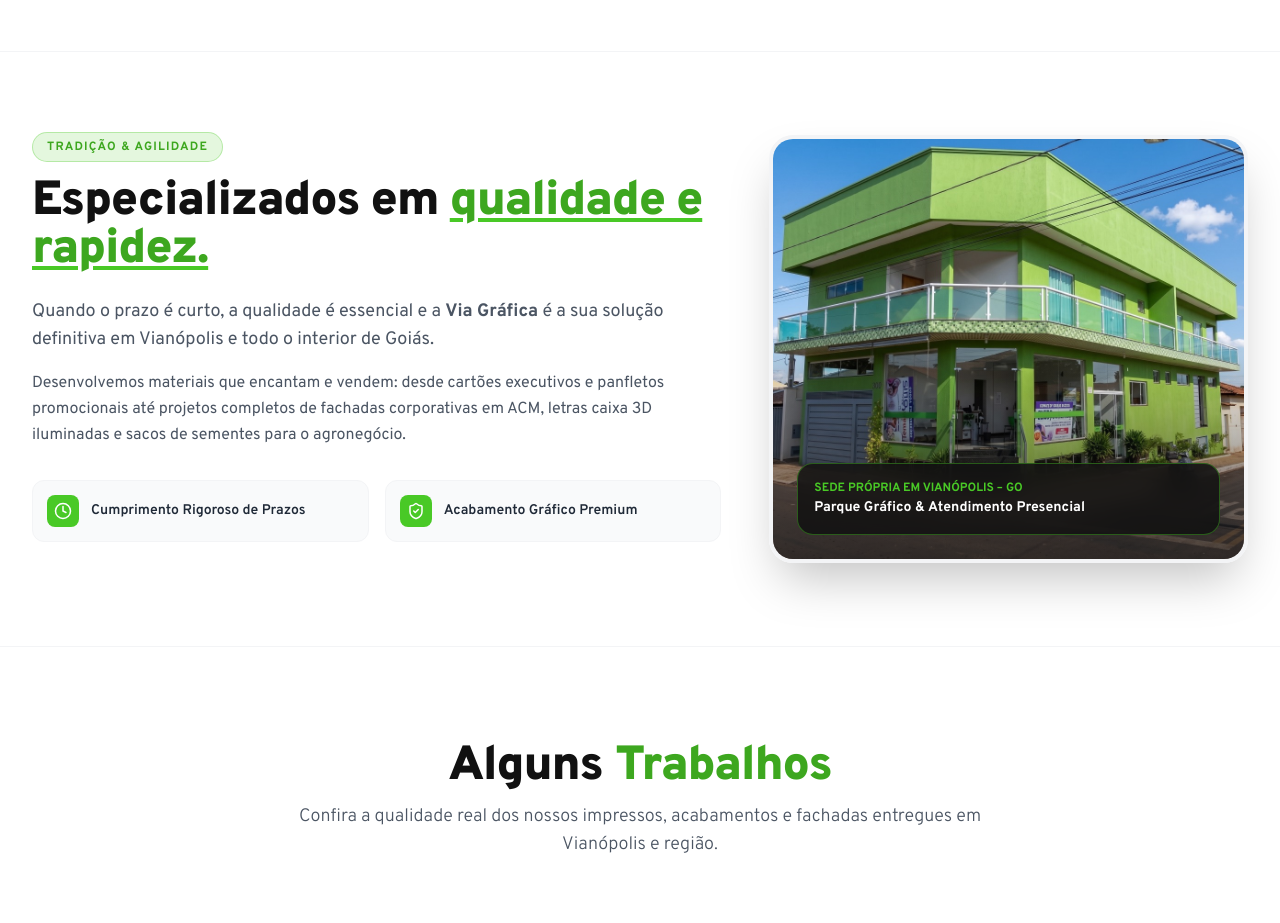
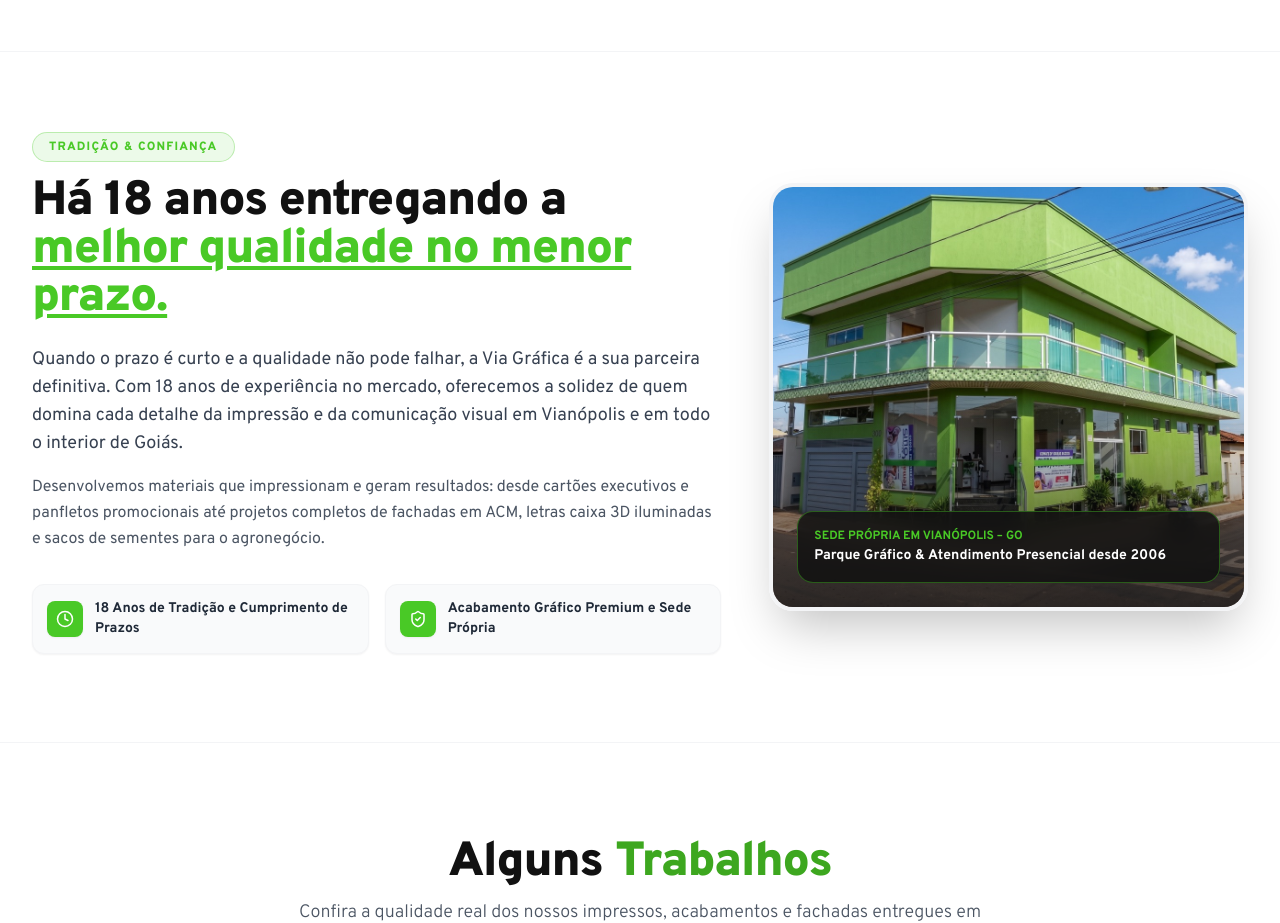
Before and after one commit to viagraficavps-star/via-grafica-landing, a React (Vite) app: page / in a window 1280 px wide. Shown: the part 1140-2063 px from the top of the page. Built offline with nearby package versions, Linux system fonts and the light colour scheme; the HTML template or start-up script is replaced by a standard one.

Commit message:
Update About section copy: 18 anos de tradição e diferenciais

```diff
--- a/src/components/About.jsx
+++ b/src/components/About.jsx
@@ -10,39 +10,43 @@
 
           {/* Left Narrative Column */}
           <div className="lg:col-span-7 flex flex-col items-start">
-            <span className="text-xs font-bold uppercase tracking-widest text-neon-dark bg-neon/15 px-3.5 py-1.5 rounded-full mb-4 border border-neon/30">
-              Tradição & Agilidade
+
+            {/* Tagline Superior */}
+            <span className="text-xs font-extrabold uppercase tracking-widest text-[#49C926] bg-[#49C926]/10 px-4 py-1.5 rounded-full mb-4 border border-[#49C926]/30">
+              TRADIÇÃO & CONFIANÇA
             </span>
 
+            {/* Título Principal */}
             <h2 className="font-heading text-3xl sm:text-4xl lg:text-5xl font-black text-dark tracking-tight leading-tight mb-6">
-              Especializados em <span className="text-neon-dark underline decoration-neon decoration-4 underline-offset-4">qualidade e rapidez.</span>
+              Há 18 anos entregando a <span className="text-[#49C926] underline decoration-[#49C926] decoration-4 underline-offset-4">melhor qualidade no menor prazo.</span>
             </h2>
 
-            <p className="text-gray-600 text-base sm:text-lg leading-relaxed mb-4">
-              Quando o prazo é curto, a qualidade é essencial e a <strong>Via Gráfica</strong> é a sua solução definitiva em Vianópolis e todo o interior de Goiás.
+            {/* Texto Apoiador */}
+            <p className="text-gray-700 text-base sm:text-lg leading-relaxed mb-4">
+              Quando o prazo é curto e a qualidade não pode falhar, a Via Gráfica é a sua parceira definitiva. Com 18 anos de experiência no mercado, oferecemos a solidez de quem domina cada detalhe da impressão e da comunicação visual em Vianópolis e em todo o interior de Goiás.
             </p>
 
             <p className="text-gray-600 text-base leading-relaxed mb-8">
-              Desenvolvemos materiais que encantam e vendem: desde cartões executivos e panfletos promocionais até projetos completos de fachadas corporativas em ACM, letras caixa 3D iluminadas e sacos de sementes para o agronegócio.
+              Desenvolvemos materiais que impressionam e geram resultados: desde cartões executivos e panfletos promocionais até projetos completos de fachadas em ACM, letras caixa 3D iluminadas e sacos de sementes para o agronegócio.
             </p>
 
-            {/* Feature Checklist Grid */}
-            <div className="grid grid-cols-1 sm:grid-cols-2 gap-4 w-full mb-6">
-              <div className="flex items-center gap-3 p-3.5 rounded-xl bg-gray-50 border border-gray-100">
-                <div className="w-8 h-8 rounded-lg bg-neon text-white font-bold flex items-center justify-center flex-shrink-0">
+            {/* Diferenciais Rápidos (Pílulas) */}
+            <div className="grid grid-cols-1 sm:grid-cols-2 gap-4 w-full mb-2">
+              <div className="flex items-center gap-3 p-3.5 rounded-xl bg-gray-50 border border-gray-100 shadow-sm">
+                <div className="w-9 h-9 rounded-lg bg-[#49C926] text-white font-bold flex items-center justify-center flex-shrink-0 shadow-sm">
                   <Clock size={18} />
                 </div>
-                <span className="text-xs sm:text-sm font-semibold text-gray-800">
-                  Cumprimento Rigoroso de Prazos
+                <span className="text-xs sm:text-sm font-bold text-gray-800">
+                  18 Anos de Tradição e Cumprimento de Prazos
                 </span>
               </div>
 
-              <div className="flex items-center gap-3 p-3.5 rounded-xl bg-gray-50 border border-gray-100">
-                <div className="w-8 h-8 rounded-lg bg-neon text-white font-bold flex items-center justify-center flex-shrink-0">
+              <div className="flex items-center gap-3 p-3.5 rounded-xl bg-gray-50 border border-gray-100 shadow-sm">
+                <div className="w-9 h-9 rounded-lg bg-[#49C926] text-white font-bold flex items-center justify-center flex-shrink-0 shadow-sm">
                   <ShieldCheck size={18} />
                 </div>
-                <span className="text-xs sm:text-sm font-semibold text-gray-800">
-                  Acabamento Gráfico Premium
+                <span className="text-xs sm:text-sm font-bold text-gray-800">
+                  Acabamento Gráfico Premium e Sede Própria
                 </span>
               </div>
             </div>
@@ -57,11 +61,11 @@
                 alt="Sede Própria da Via Gráfica em Vianópolis - GO"
                 className="w-full h-[420px] object-cover group-hover:scale-105 transition-transform duration-700"
               />
-              <div className="absolute inset-0 bg-gradient-to-t from-dark/70 via-transparent to-transparent"></div>
+              <div className="absolute inset-0 bg-gradient-to-t from-dark/75 via-transparent to-transparent"></div>
 
-              <div className="absolute bottom-6 left-6 right-6 text-white bg-dark/85 backdrop-blur-md p-4 rounded-2xl border border-neon/40">
-                <p className="text-xs font-bold text-neon uppercase mb-0.5">Sede Própria em Vianópolis – GO</p>
-                <h4 className="font-bold text-sm text-white">Parque Gráfico & Atendimento Presencial</h4>
+              <div className="absolute bottom-6 left-6 right-6 text-white bg-dark/85 backdrop-blur-md p-4 rounded-2xl border border-[#49C926]/40">
+                <p className="text-xs font-bold text-[#49C926] uppercase mb-0.5">Sede Própria em Vianópolis – GO</p>
+                <h4 className="font-bold text-sm text-white">Parque Gráfico & Atendimento Presencial desde 2006</h4>
               </div>
             </div>
           </div>
```
